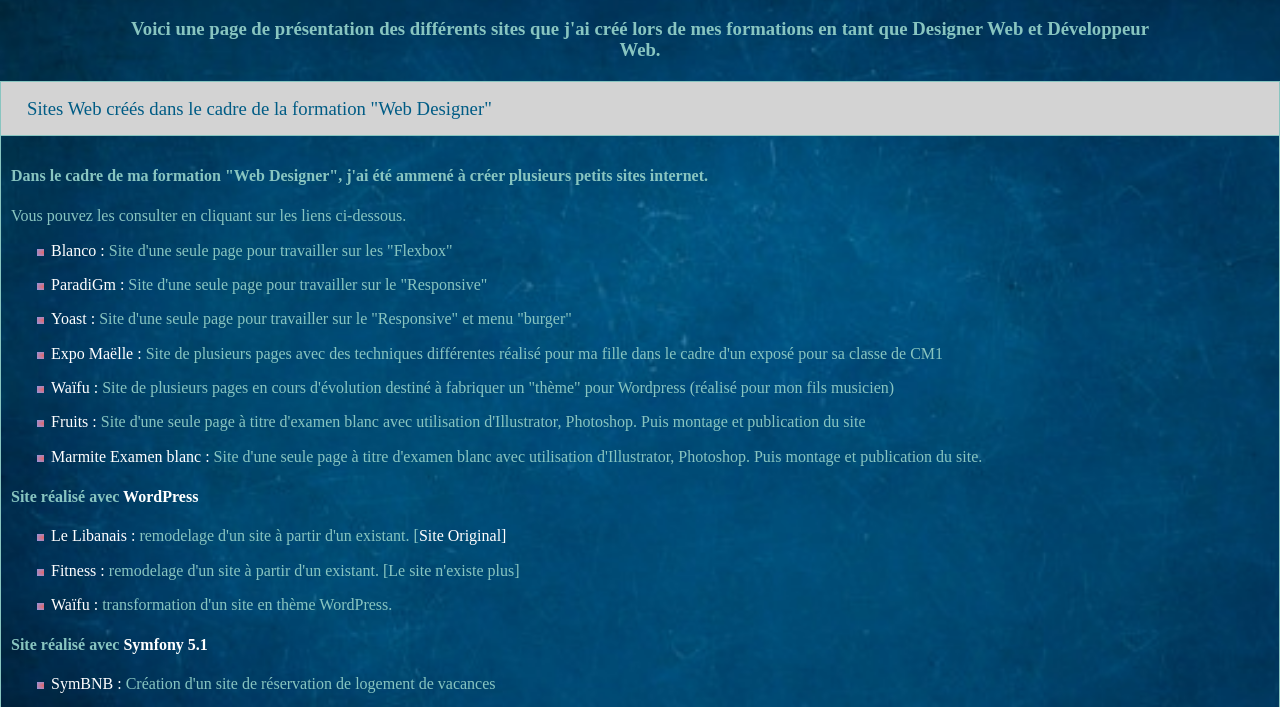
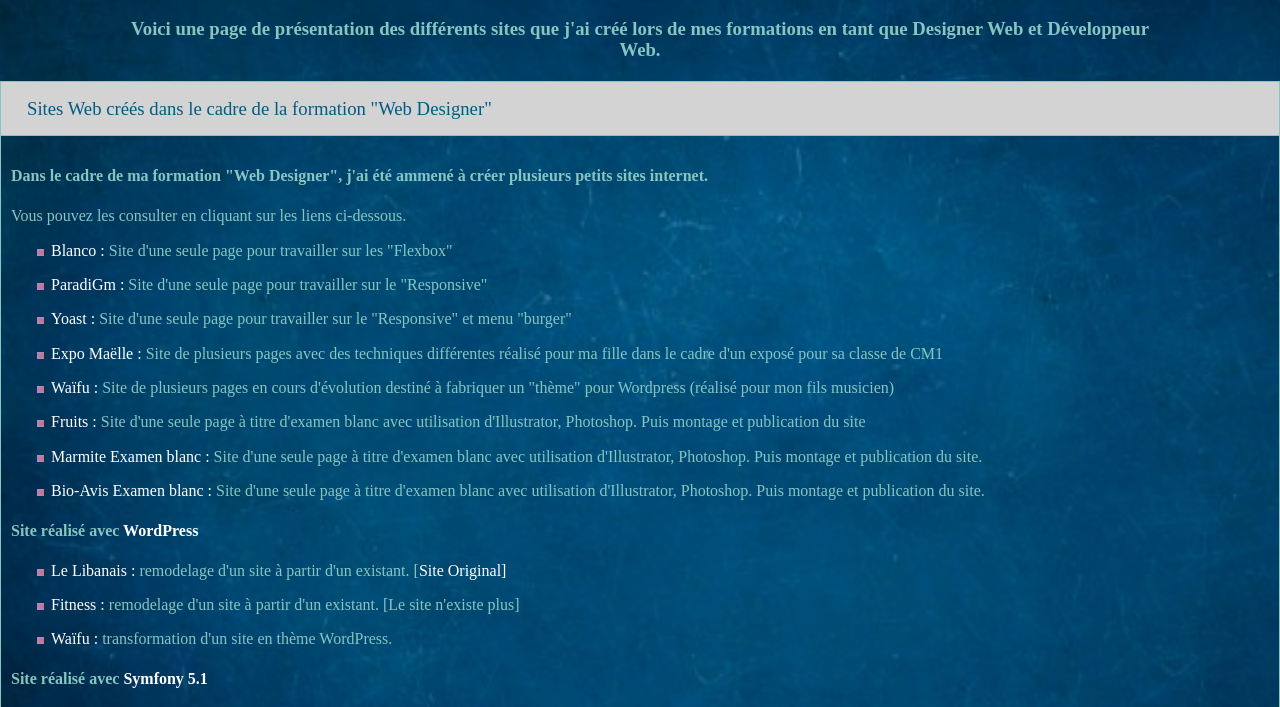
Before and after one commit to Buldomas/LS_Informatique, a plain HTML site: page index.html in a window 1280 px wide. Shown: the part 85-792 px from the top of the page. Drawn offline with Linux system fonts and the light colour scheme.

Commit message:
Ajout Bio-Avis

```diff
--- a/index.html
+++ b/index.html
@@ -103,6 +103,16 @@
 										<p>
 											<a href="https://buldomas-marmite-examblanc.netlify.app/"
 												>Marmite Examen blanc :
+											</a>
+											Site d'une seule page à titre d'examen blanc avec
+											utilisation d'Illustrator, Photoshop. Puis montage et
+											publication du site.
+										</p>
+									</li>
+									<li>
+										<p>
+											<a href="https://buldomas-bio-avis.netlify.app/"
+												>Bio-Avis Examen blanc :
 											</a>
 											Site d'une seule page à titre d'examen blanc avec
 											utilisation d'Illustrator, Photoshop. Puis montage et
--- a/present.css
+++ b/present.css
@@ -134,7 +134,7 @@ button:hover {
 	height: auto;
 }
 .collapse {
-	/*transform: scaleX(1);*/
+	transform: scaleY(1);
 	transition: all 1s ease-in-out;
 	/*transition-delay: 0.3s;*/
 }
```
